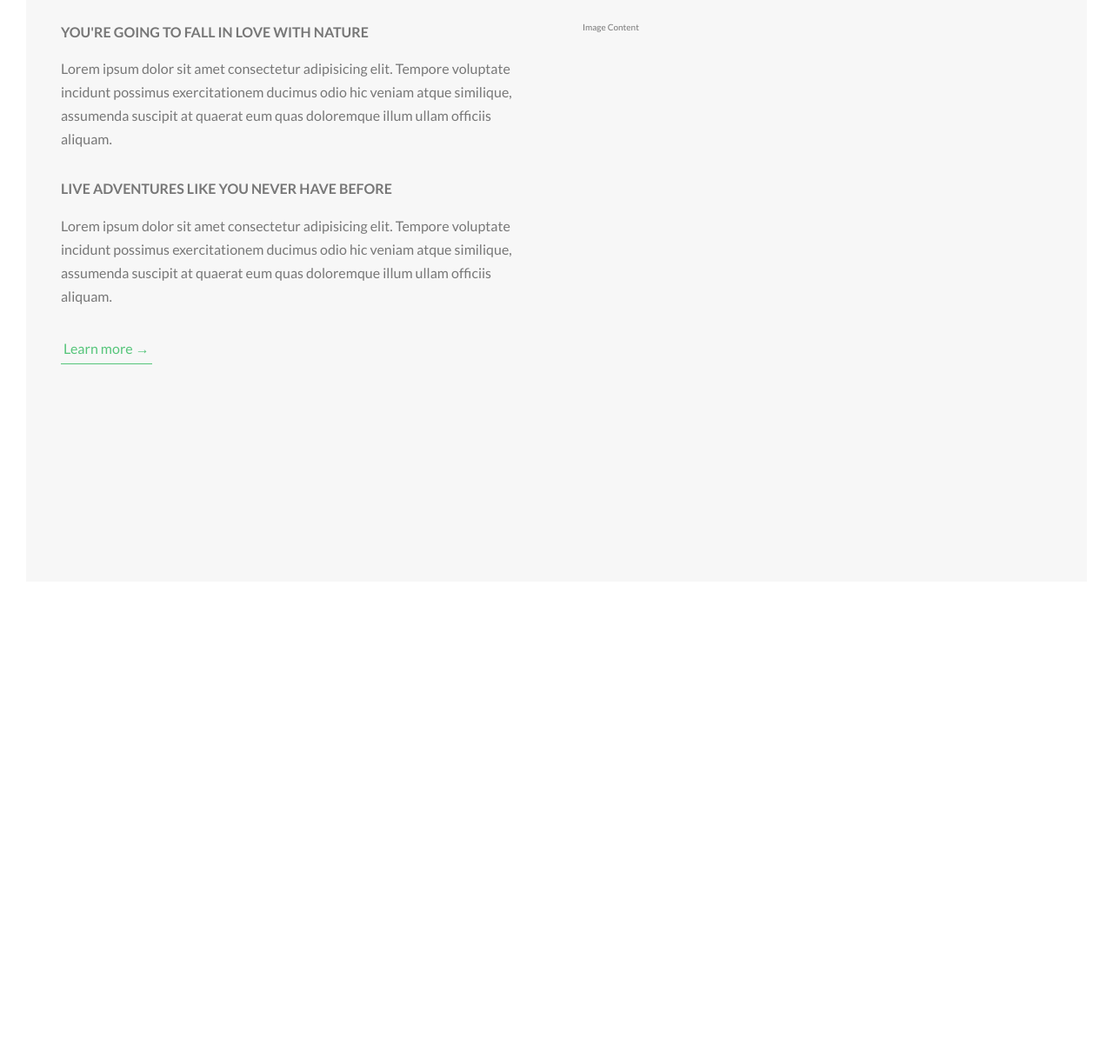
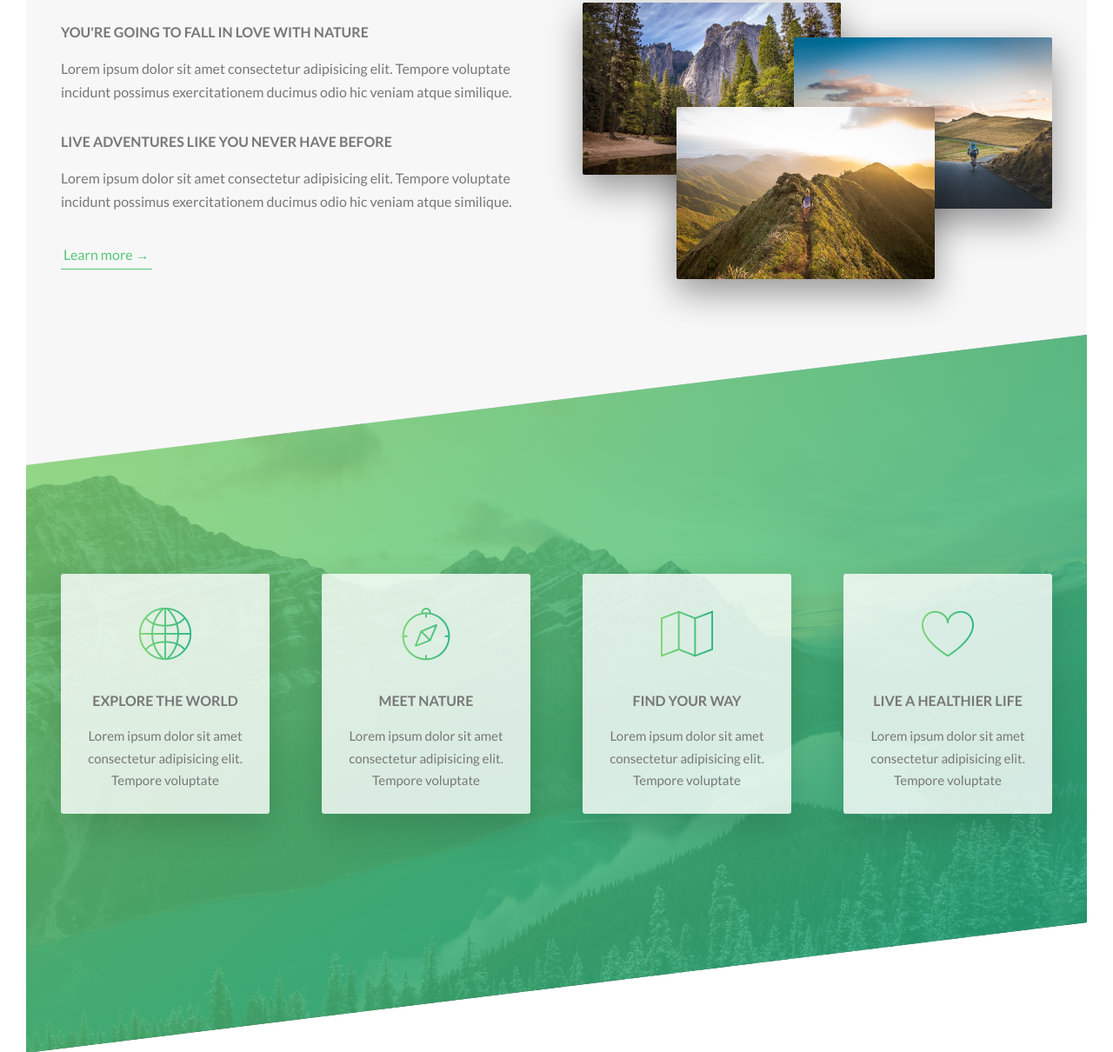
Before and after one commit to Hercha/advanced-css, a website: page index.html in a window 1280 px wide. Shown: the part 997-2207 px from the top of the page at 87% size. Before the commit the page ends 1696 px from the top, so only its background shows below. Drawn offline with Linux system fonts and the light colour scheme.

Commit message:
features section

```diff
--- a/index.html
+++ b/index.html
@@ -40,23 +40,68 @@
                     <div class="col-1-of-2">
                         <h3 class="heading-tertiary u-margin-bottom-small">You're going to fall in love with nature</h3>
                         <p class="paragraph">
-                            Lorem ipsum dolor sit amet consectetur adipisicing elit. Tempore voluptate incidunt possimus exercitationem ducimus odio hic veniam atque similique, assumenda suscipit at quaerat eum quas doloremque illum ullam officiis aliquam.
+                            Lorem ipsum dolor sit amet consectetur adipisicing elit. Tempore voluptate incidunt possimus exercitationem ducimus odio hic veniam atque similique.
                         </p>
 
                         <h3 class="heading-tertiary u-margin-bottom-small">Live adventures like you never have before</h3>
                         <p class="paragraph">
-                            Lorem ipsum dolor sit amet consectetur adipisicing elit. Tempore voluptate incidunt possimus exercitationem ducimus odio hic veniam atque similique, assumenda suscipit at quaerat eum quas doloremque illum ullam officiis aliquam.
+                            Lorem ipsum dolor sit amet consectetur adipisicing elit. Tempore voluptate incidunt possimus exercitationem ducimus odio hic veniam atque similique.
                         </p>
 
                         <a href="#" class="btn-text">Learn more &rarr;</a>
 
                     </div>
                     <div class="col-1-of-2">
-                        Image Content
+                        <div class="composition">
+                            <img src="img/nat-1-large.jpg" alt="Photo 1" class="composition__photo composition__photo--p1">
+                            <img src="img/nat-2-large.jpg" alt="Photo 2" class="composition__photo composition__photo--p2">
+                            <img src="img/nat-3-large.jpg" alt="Photo 3" class="composition__photo composition__photo--p3">
+                        </div>
                     </div>
                 </div>
 
             </section>
+
+            <div class="section-features">
+                <div class="row">
+                    <div class="col-1-of-4">
+                        <div class="feature-box">
+                            <i class="feature-box__icon icon-basic-world"></i>
+                            <h3 class="heading-tertiary u-margin-bottom-small">Explore the world</h3>
+                            <p class="feature-box__text">
+                                Lorem ipsum dolor sit amet consectetur adipisicing elit. Tempore voluptate
+                            </p>
+                        </div>
+                    </div>
+                    <div class="col-1-of-4">
+                        <div class="feature-box">
+                            <i class="feature-box__icon icon-basic-compass"></i>
+                            <h3 class="heading-tertiary u-margin-bottom-small">Meet nature</h3>
+                            <p class="feature-box__text">
+                                Lorem ipsum dolor sit amet consectetur adipisicing elit. Tempore voluptate
+                            </p>
+                        </div>
+                    </div>
+                    <div class="col-1-of-4">
+                        <div class="feature-box">
+                            <i class="feature-box__icon icon-basic-map"></i>
+                            <h3 class="heading-tertiary u-margin-bottom-small">Find your way</h3>
+                            <p class="feature-box__text">
+                                Lorem ipsum dolor sit amet consectetur adipisicing elit. Tempore voluptate
+                            </p>
+                        </div>
+                    </div>
+                    <div class="col-1-of-4">
+                        <div class="feature-box">
+                            <i class="feature-box__icon icon-basic-heart"></i>
+                            <h3 class="heading-tertiary u-margin-bottom-small">Live a healthier life</h3>
+                            <p class="feature-box__text">
+                                Lorem ipsum dolor sit amet consectetur adipisicing elit. Tempore voluptate
+                            </p>
+                        </div>
+                    </div>
+                </div>
+            </div>
         </main>
 
         <!--
--- /dev/null
+++ b/sass/components/_composition.scss
@@ -0,0 +1,41 @@
+.composition {
+    position: relative;
+
+    &__photo {
+        width: 55%;
+        box-shadow: 0 1.5rem 4rem rgba($color-black, .4);
+        border-radius: 2px;
+        position: absolute;
+        z-index: 10;
+        transition: all .2s;
+        outline-offset: 2rem;
+
+        &--p1 {
+            left: 0;
+            top: -2rem;
+        }
+
+        &--p2 {
+            right: 0;
+            top: 2rem;
+        }
+
+        &--p3 {
+            left: 20%;
+            top: 10rem;
+        }
+
+        &:hover {
+            outline: 1.5rem solid $color-primary;
+            transform: scale(1.05) translateY(-.5rem);
+            box-shadow: 0 2.5rem 4rem rgba($color-black, .5);
+            z-index: 20;
+        }
+
+    }
+
+    &:hover &__photo:not(:hover) {
+        transform: scale(.95);
+    }
+
+}
--- /dev/null
+++ b/sass/components/_feature-box.scss
@@ -0,0 +1,23 @@
+.feature-box {
+    background-color: rgba($color-white, .8);
+    font-size: 1.5rem;
+    padding: 2.5rem;
+    text-align: center;
+    border-radius: 3px;
+    box-shadow: 0 1.5rem 4rem rgba($color-black, .15);
+    transition: transform .3s;
+
+    &__icon {
+        font-size: 6rem;
+        margin-bottom: .5rem;
+        display: inline-block;
+        background-image: linear-gradient(to right, $color-primary-light, $color-primary-dark);
+        -webkit-background-clip: text;
+        color: transparent;
+    }
+
+    &:hover {
+        transform: translateY(-1.5rem) scale(1.03);
+    }
+
+}
--- a/sass/main.scss
+++ b/sass/main.scss
@@ -8,6 +8,8 @@
 @import "base/utilities";
 
 @import "components/button";
+@import "components/composition";
+@import "components/feature-box";
 
 @import "layout/header";
 @import "layout/grid";
--- a/sass/pages/_home.scss
+++ b/sass/pages/_home.scss
@@ -3,3 +3,20 @@
     padding: 25rem 0;
     margin-top: -20vh;
 }
+
+.section-features {
+    padding: 20rem 0;
+    background-image: linear-gradient(
+        to right bottom,
+        rgba($color-primary-light, 0.8),
+        rgba($color-primary-dark, 0.8)),
+    url(../img/nat-4.jpg);
+    background-size: cover;
+    transform: skewY(-7deg);
+    margin-top: -10rem;
+
+    & > * {
+        transform: skewY(7deg);
+    }
+
+}
```
Also changed, not shown: css/style.css.
